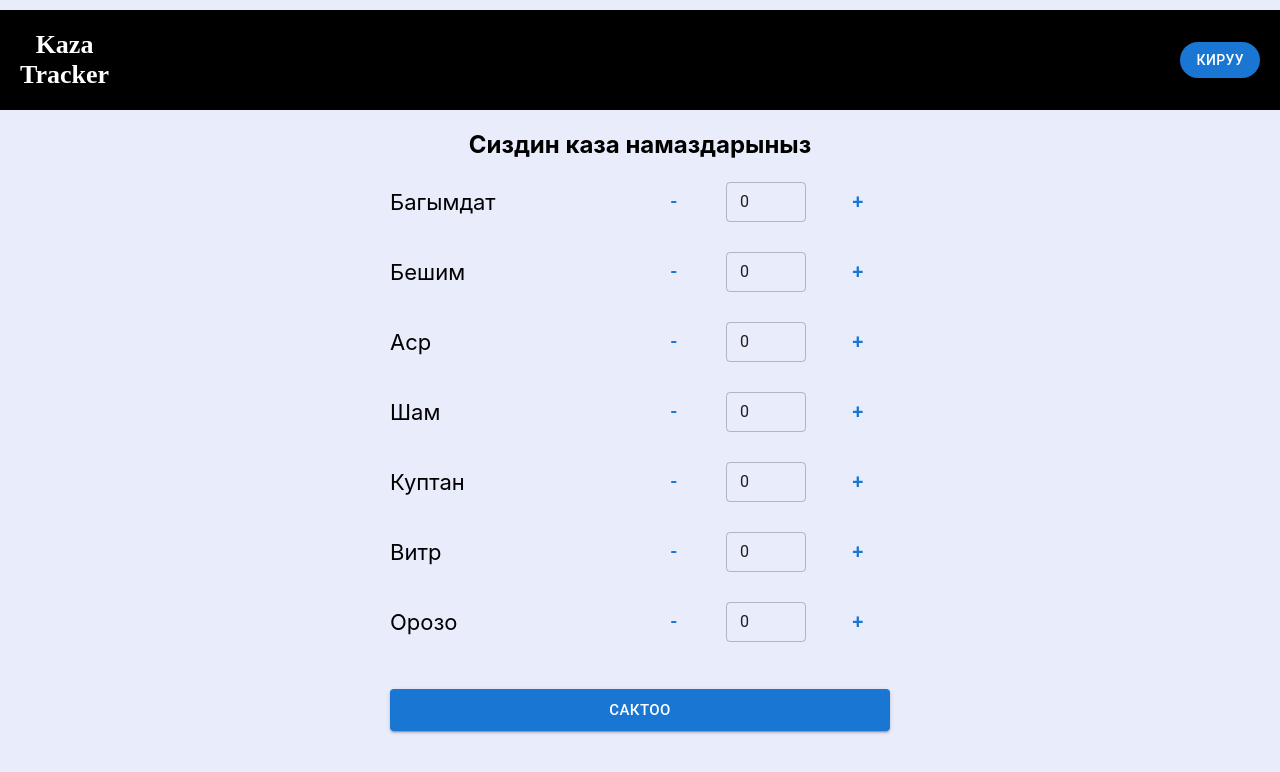
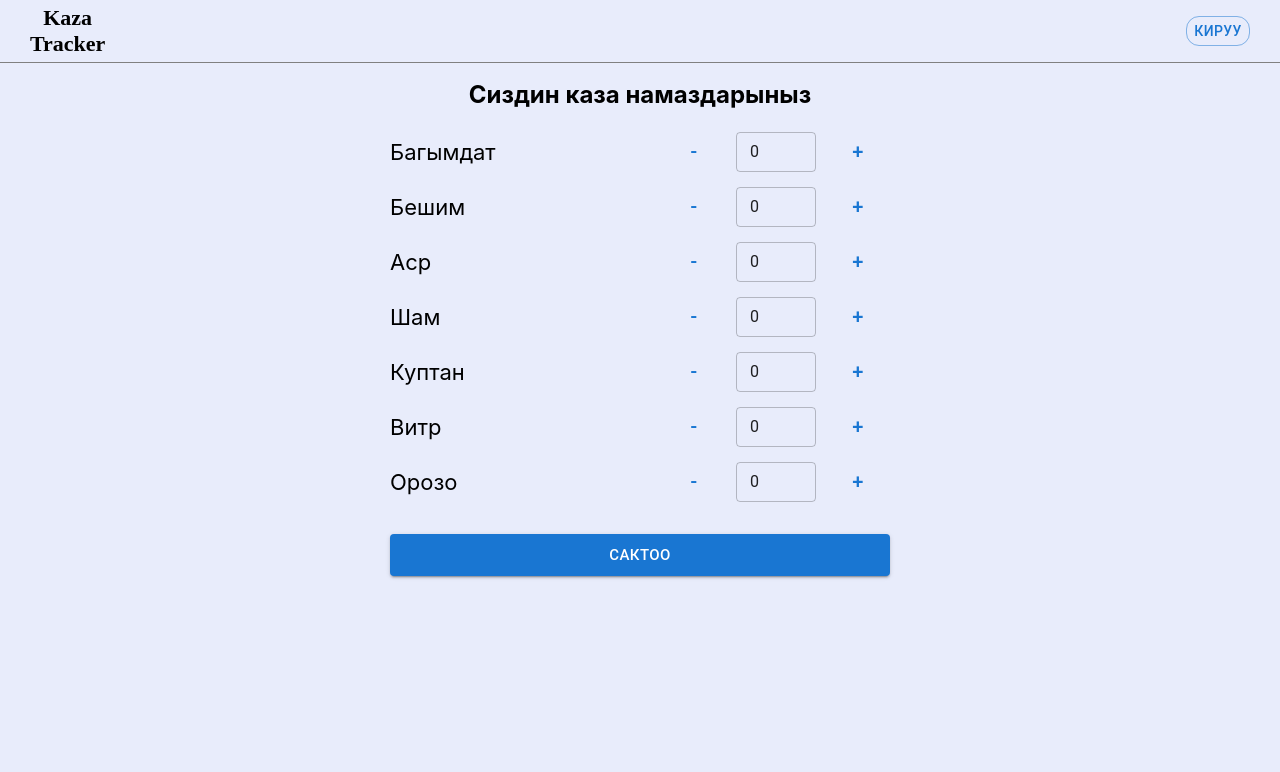
Before and after one commit to BakytTynybekov/kaza-tracker, a React (Create React App) app: page /kazaNamazdar in a window 1280 px wide. Shown: the top 772 px of the page. Built offline with nearby package versions, Linux system fonts and the light colour scheme; no server answers.

Commit message:
modified

```diff
--- a/src/Pages/HelloPage/kazaNamazdar.css
+++ b/src/Pages/HelloPage/kazaNamazdar.css
@@ -1,7 +1,7 @@
 .helloPage {
-  padding-top: 100px;
+  padding-top: 60px;
   max-width: 500px;
-  margin: 10px auto;
+  margin: 0 auto;
 }
 
 h2 {
@@ -13,7 +13,7 @@ h2 {
   justify-content: space-between;
   align-items: center;
   font-size: 22px;
-  margin: 20px 0;
+  margin: 5px 0;
   padding: 3px 0 7px 0;
 
   button {
@@ -25,7 +25,7 @@ h2 {
 
 .kaza-quantity {
   display: flex;
-  gap: 20px;
+  gap: 10px;
 }
 
 @media screen and (max-width: 400px) {
--- a/src/Pages/Tracker/Tracker.jsx
+++ b/src/Pages/Tracker/Tracker.jsx
@@ -61,7 +61,11 @@ function Tracker() {
     if (type === "plus") {
       setData({
         ...data,
-        [namaz]: { ...data[namaz], all: +data[namaz].all - 1 },
+        [namaz]: {
+          ...data[namaz],
+          all: +data[namaz].all - 1,
+          done: +data[namaz].done + 1,
+        },
         done: data.done + 1,
         all: data.all - 1,
       });
--- a/src/Pages/Tracker/tracker.css
+++ b/src/Pages/Tracker/tracker.css
@@ -1,6 +1,6 @@
 .main-kaza {
   margin: auto;
-  padding: 80px 5px;
+  padding: 100px 5px;
   width: 90%;
   text-align: center;
 }
@@ -17,10 +17,11 @@
 
 .kazalar {
   display: flex;
-  justify-content: center;
-  flex-wrap: wrap;
-  align-items: center;
+  justify-content: start;
+  flex-wrap: nowrap;
+  align-items: start;
   margin: auto;
+  overflow: auto;
 }
 .kaza-block {
   display: grid;
@@ -135,6 +136,9 @@
 }
 
 @media screen and (max-width: 400px) {
+  .kaza-dialog__title {
+    font-size: 14px !important;
+  }
   .kaza-dialog__change {
     h4 {
       font-size: 13px;
@@ -145,7 +149,7 @@
     }
   }
   .main-kaza {
-    padding: 120px 0;
+    padding: 100px 0;
     h2 {
       font-size: 20px;
     }
--- a/src/components/Header/Header.jsx
+++ b/src/components/Header/Header.jsx
@@ -19,6 +19,7 @@ import {
   Tooltip,
 } from "@mui/material";
 import { Delete, Logout, Settings } from "@mui/icons-material";
+import KeyboardArrowDownIcon from "@mui/icons-material/KeyboardArrowDown";
 import { GeneralFirebaseContext } from "../../context/GeneralFirebaseContext";
 
 export default function Header() {
@@ -31,7 +32,6 @@ export default function Header() {
 
   const handleClick = (event) => {
     setAnchorEl(event.currentTarget);
-    console.log(user);
   };
 
   const handleClear = () => {
@@ -50,7 +50,7 @@ export default function Header() {
       logOut();
     } else if (type === "clear") {
       setOpenDia(true);
-    } else {
+    } else if (type === "kaza") {
       navigate("/kazaNamazdar");
     }
     setAnchorEl(null);
@@ -67,9 +67,11 @@ export default function Header() {
             <Button
               onClick={() => navigate("/login")}
               style={{
-                borderRadius: 35,
+                borderRadius: 13,
+                padding: 2,
+                margin: "0px 20px",
               }}
-              variant="contained"
+              variant="outlined"
             >
               Кируу
             </Button>
@@ -97,6 +99,7 @@ export default function Header() {
                   <Avatar sx={{ width: 32, height: 32 }}>
                     {user.email ? user.email[0].toUpperCase() : ""}
                   </Avatar>
+                  <KeyboardArrowDownIcon />
                 </IconButton>
               </Tooltip>
             </Box>
@@ -137,7 +140,7 @@ export default function Header() {
               transformOrigin={{ horizontal: "right", vertical: "top" }}
               anchorOrigin={{ horizontal: "right", vertical: "bottom" }}
             >
-              <MenuItem>{user?.name}</MenuItem>
+              <MenuItem>{user?.email}</MenuItem>
 
               <Divider />
 
--- a/src/components/Header/header.css
+++ b/src/components/Header/header.css
@@ -1,21 +1,25 @@
 header {
   position: fixed;
   width: 100%;
-  background-color: black;
+  color: black;
+  border-bottom: 1px solid gray;
+  padding: 5px 10px;
 }
 
 .header__inner {
   display: flex;
   justify-content: space-between;
   align-items: center;
-  margin: 20px;
+  max-width: 1400px;
+  margin: auto;
+  padding: 0 20px;
 }
 
 .kaza-logo {
   font-weight: bold;
-  font-size: 26px;
+  font-size: 22px;
   font-family: "Times New Roman";
-  color: white;
+  color: black;
   z-index: 1000;
   text-align: center;
   cursor: pointer;
```
